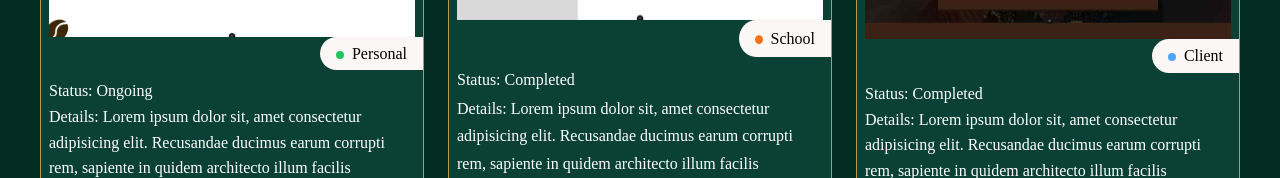
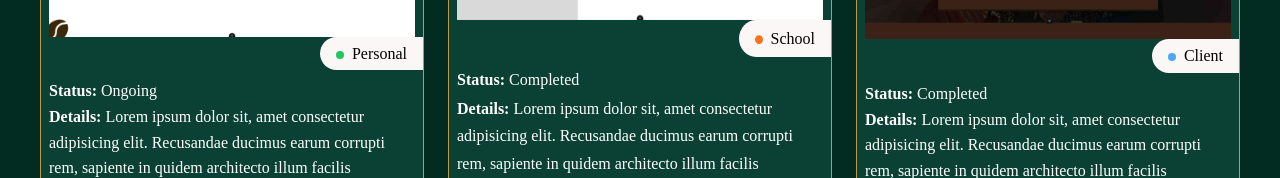
Before and after one commit to Lovethrech/my-main-portfolio, a Vue app: page / in a window 1280 px wide. Shown: the part 1920-2098 px from the top of the page. Built offline with nearby package versions, Linux system fonts and the light colour scheme.

Commit message:
working on the home-project components.

```diff
--- a/src/components/home/project/HomeProjectBox.vue
+++ b/src/components/home/project/HomeProjectBox.vue
@@ -86,6 +86,9 @@ const {homeProjectBoxDescItems}=defineProps(['homeProjectBoxDescItems']);
     color: #ffffff;
     margin:1vh 1vh 4vh;
 }
+.desc-bold{
+    font-weight: 700;
+}
 @media screen and (max-width: 1024px){
     .home-project-box{
         width: 100%;
```
